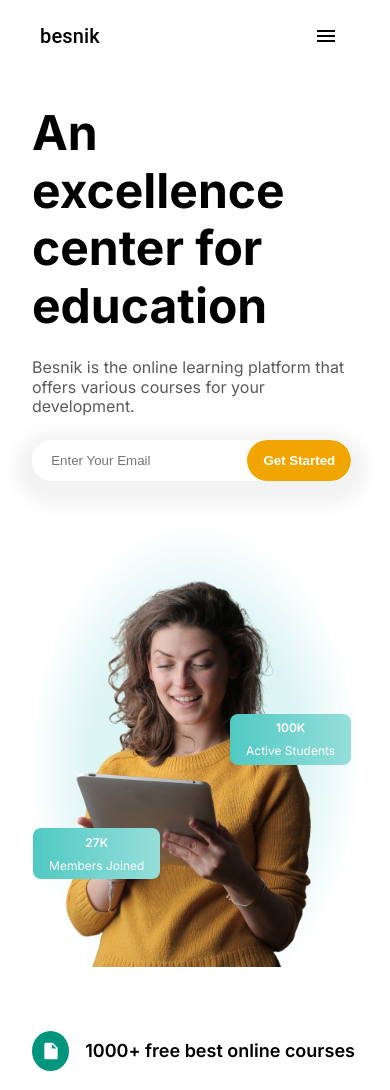
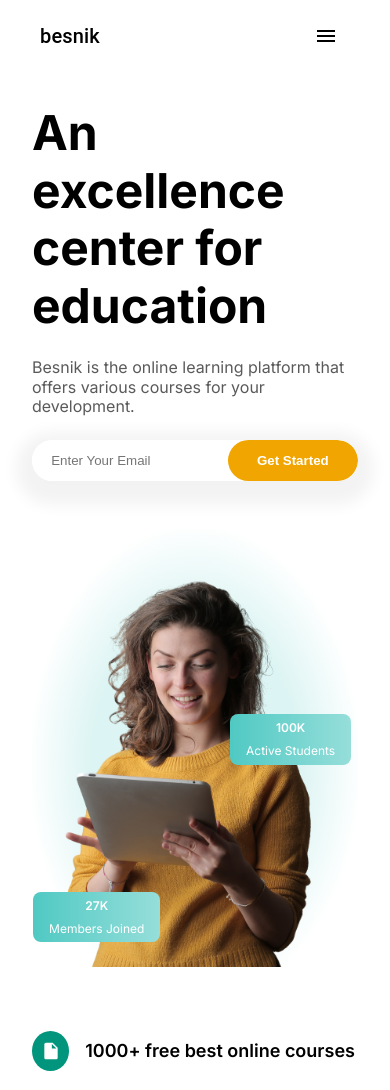
Before and after one commit to alifbinhossain/besnik-next-js, a Next.js app: page / in a window 390 px wide. Shown: the top 1090 px of the page. Built offline with nearby package versions, Linux system fonts and the light colour scheme.

Commit message:
chnaged input box width

```diff
--- a/styles/Hero.module.css
+++ b/styles/Hero.module.css
@@ -24,7 +24,6 @@
 .inputBox {
   display: flex;
   justify-content: space-between;
-
   width: max-content;
   border-radius: 100px;
   overflow: hidden;
@@ -115,13 +114,18 @@
   .content p {
     width: 100%;
   }
+  .inputBox {
+    width: 100%;
+  }
 
   .inputBox input {
     padding: 0.8rem 1.2rem;
+    width: 60%;
   }
 
   .inputBox button {
-    padding: 0.6rem 1rem;
+    padding: 0.6rem;
+    width: 40%;
   }
 
   /* ------------------------------- HERO BANNER ------------------------------ */
@@ -138,4 +142,7 @@
   .students {
     top: 48%;
   }
+  .members {
+    bottom: 5%;
+  }
 }
```
